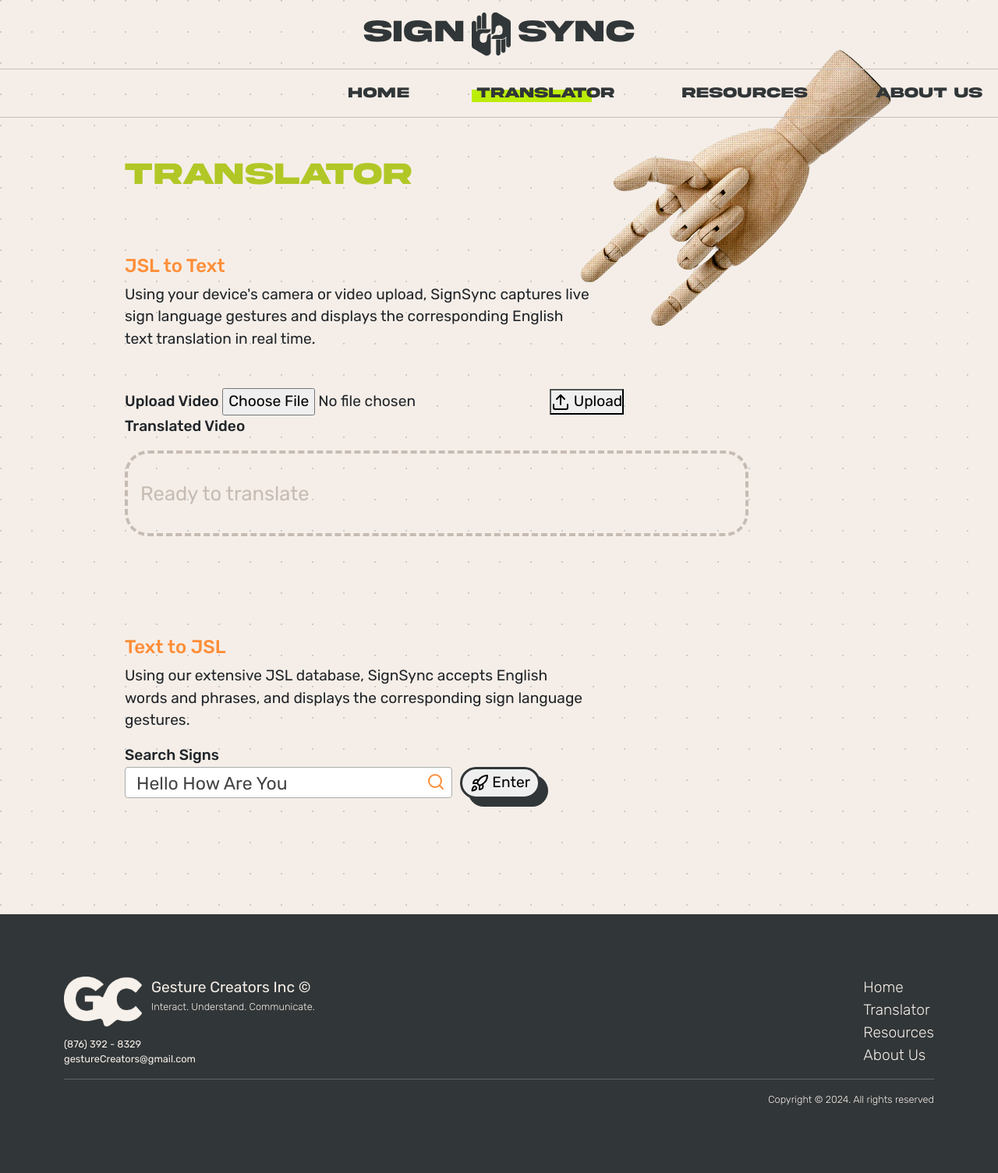
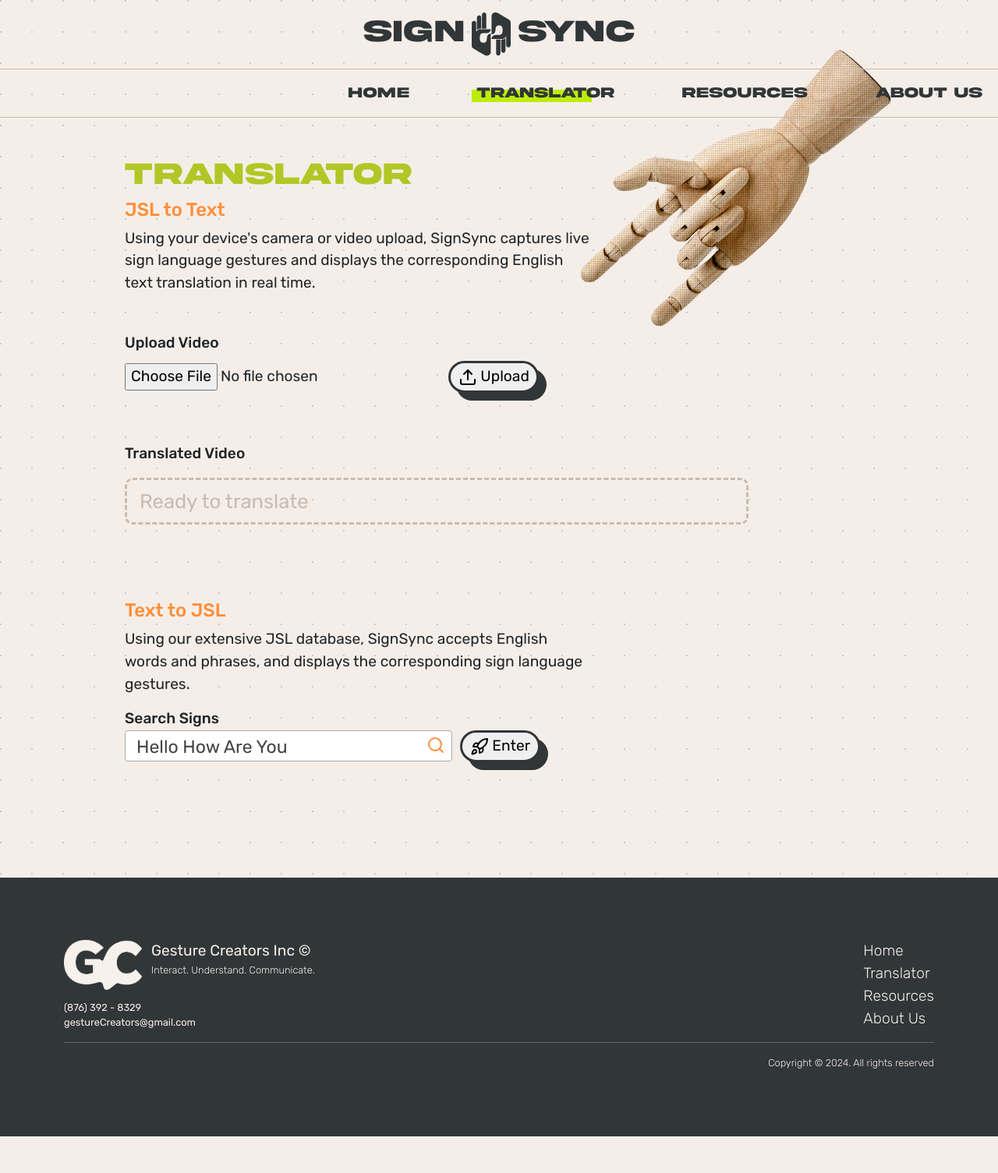
Before and after one commit to BrionyFrater/capstone, a Flask app: page /translator in a window 1280 px wide. Shown: the whole page at 78% size. After the commit the page ends 1458 px from the top, so only its background shows below. Run offline with Flask 2, Linux system fonts and the light colour scheme; some libraries are stand-ins or nearby versions.

Commit message:
fixed translate btns

```diff
--- a/app/__init__.py
+++ b/app/__init__.py
@@ -3,4 +3,5 @@ from flask import Flask
 app = Flask(__name__)
 app.config['SECRET_KEY'] = 'secret_key'
 app.config['UPLOAD_FOLDER'] = './uploads'
+
 from app import views
--- a/app/static/css/app.css
+++ b/app/static/css/app.css
@@ -683,6 +683,7 @@ header .logo{
     height: 40px !important;
 }
 
+
 /*TRANSLATE*/
 
 .otherThanHomeCtn{
@@ -701,9 +702,9 @@ header .logo{
 .translationPage .translation{
 
     font-size: 1.6rem;
-    padding: 2rem 1rem;
-    border: 4px dashed var(--light-gray);
-    border-radius: 30px;
+    padding: 0.5rem 1rem;
+    border: 3px dashed var(--light-gray);
+    border-radius: 10px;
     font-weight: 400;
     max-width: 800px;
 }
@@ -743,7 +744,6 @@ header .logo{
 }
 
 .translationInfo{
-    margin-top: 5rem;
     max-width: 600px;
 }
 
@@ -756,6 +756,8 @@ label{
     display: flex;
     justify-content: space-between;
     flex-wrap: wrap;
+    align-items: flex-start;
+    margin-top: 6rem;
 }
 
 .translationPage .textVideoCtn video{
@@ -770,6 +772,34 @@ label{
     top: 0;
     right: 250px;
     z-index: -2;
+}
+
+.uploadForm{
+    display: flex;
+    flex-direction: column;
+    margin-bottom: 4rem;
+}
+
+.uploadForm .formInput{
+    display: flex;
+    margin-top: 0.5rem;
+    align-items: center;
+}
+
+.formInput > button{
+    border: none;
+    border-radius: 50px;
+    padding: 0.2rem 0.6rem;
+    max-width: fit-content;
+    border: 3px solid var(--black);
+    border-radius: 50px;
+    box-shadow: 10px 10px var(--black);
+    transition: all 200ms ease-in-out
+}
+
+.formInput > button:hover{
+    background-color: var(--accent);
+    transition: all 200ms ease-in-out
 }
 
 @media(max-width: 1250px){
--- a/app/templates/translator.html
+++ b/app/templates/translator.html
@@ -23,19 +23,23 @@
 
   <div class="translationCtn">
 
-    <form method="POST" action="{{ url_for('processUpload') }}" enctype="multipart/form-data">
+    <form method="POST" action="{{ url_for('processUpload') }}" enctype="multipart/form-data" class="uploadForm">
+
+
       {{ uploadForm.csrf_token }}
 
       <label>{{ uploadForm.video.label}}</label>
 
-      {{ uploadForm.video}}
+      <div class="formInput">
+        {{ uploadForm.video}}
 
-      <button>
-        <i data-lucide="upload"></i>
-        Upload
-      </button>
+        <button>
+          <i data-lucide="upload"></i>
+          Upload
+        </button>
+      </div>
+
     </form>
-
 
     <p>Translated Video</p>
     <div class="translation">
--- a/app/views.py
+++ b/app/views.py
@@ -18,10 +18,6 @@ def home():
 # @app.route('/translator', methods=['GET', 'POST'])
 @app.route('/translator', methods=['GET'])
 def translator():
-
-    # filename = secure_filename(profile_photo.filename)
-    # profile_photo.save(os.path.join(app.config['UPLOAD_FOLDER'], filename))
-
 
     formSearch = SearchForm()
     formSearch.select_field.choices = getSearchChoices()
```
